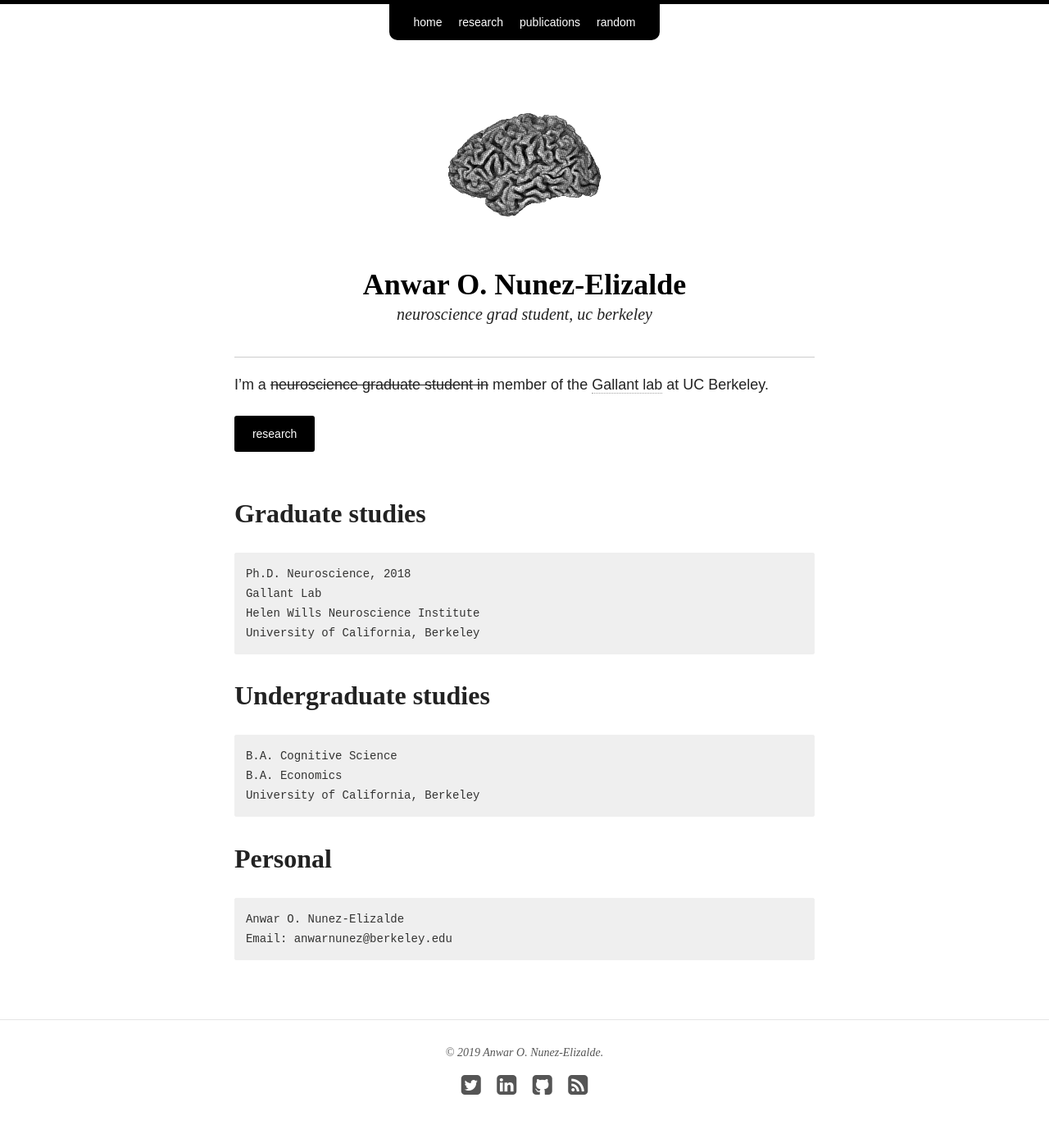
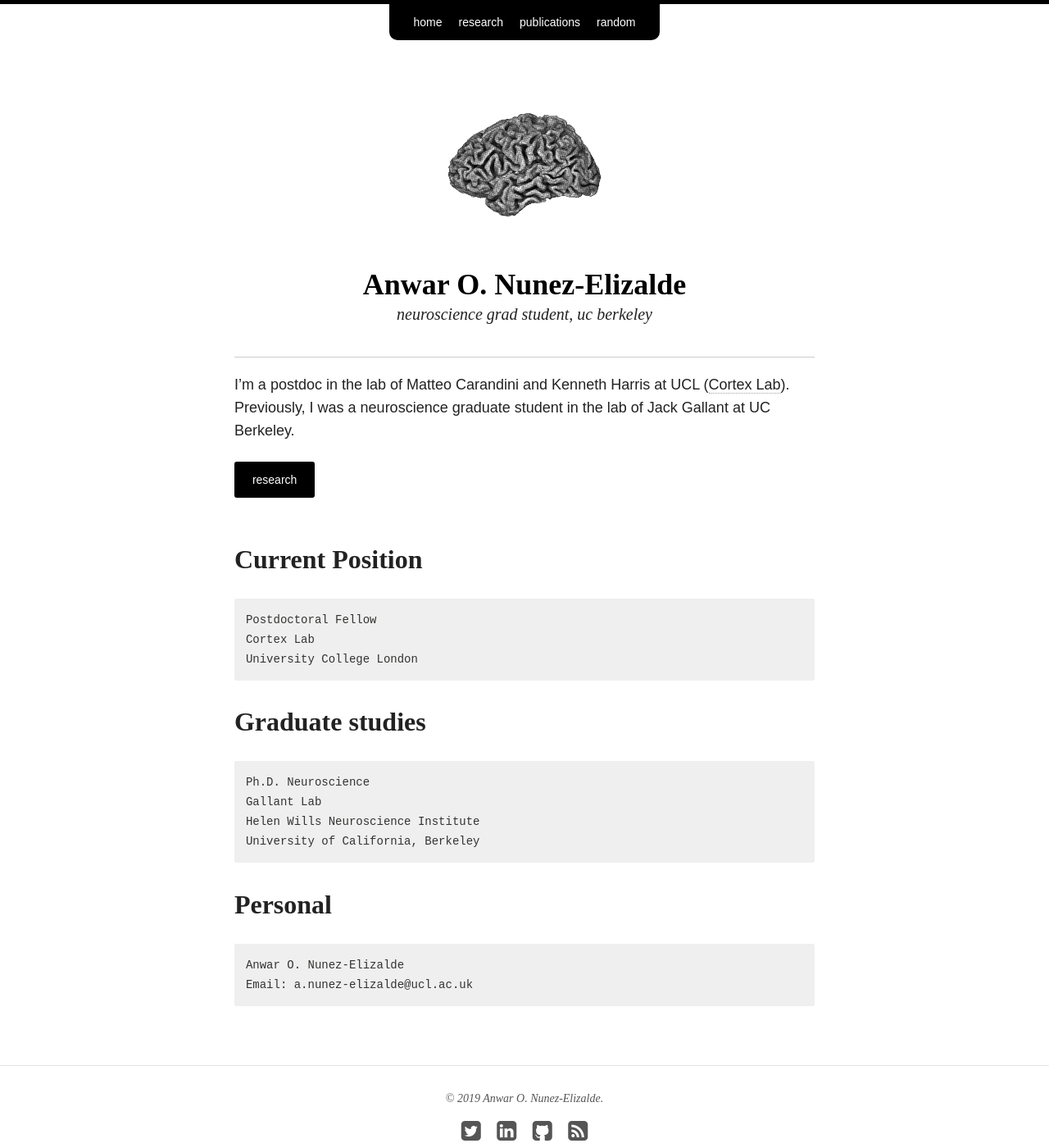
Before and after one commit to anwarnunez/anwarnunez.github.io, a Jekyll site: the page built from index.md, in a window 1280 px wide and 1400 px high. Shown: the whole window at 82% size. Built offline with Jekyll 4.4.1, drawn with Linux system fonts in a browser that asks for light colours; nearby versions of some CDN libraries.

Commit message:
Update index.md

```diff
--- a/index.md
+++ b/index.md
@@ -11,29 +11,28 @@ image:
 
 ***
 
-I'm a ~~[neuroscience][hwni] graduate student in~~ member of the [Gallant lab][glab] at UC Berkeley.
+I'm a postdoc in the lab of Matteo Carandini and Kenneth Harris at UCL ([Cortex Lab][cortexlab]). Previously, I was a neuroscience graduate student in the lab of Jack Gallant at UC Berkeley.
 
 <a markdown="0" href="{{ site.url }}/research" class="btn">research</a>
+
+## Current Position
+
+	Postdoctoral Fellow
+	Cortex Lab
+	University College London
 
 
 ## Graduate studies
 
-	Ph.D. Neuroscience, 2018
+	Ph.D. Neuroscience
 	Gallant Lab
 	Helen Wills Neuroscience Institute
-	University of California, Berkeley
-
-## Undergraduate studies
-
-	B.A. Cognitive Science
-	B.A. Economics
 	University of California, Berkeley
 
 
 ## Personal
 
 	Anwar O. Nunez-Elizalde
-	Email: anwarnunez@berkeley.edu
+	Email: a.nunez-elizalde@ucl.ac.uk
 
-[glab]: http://gallantlab.org
-[hwni]: http://neuroscience.berkeley.edu
+[cortexlab]: https://www.ucl.ac.uk/cortexlab/
```
